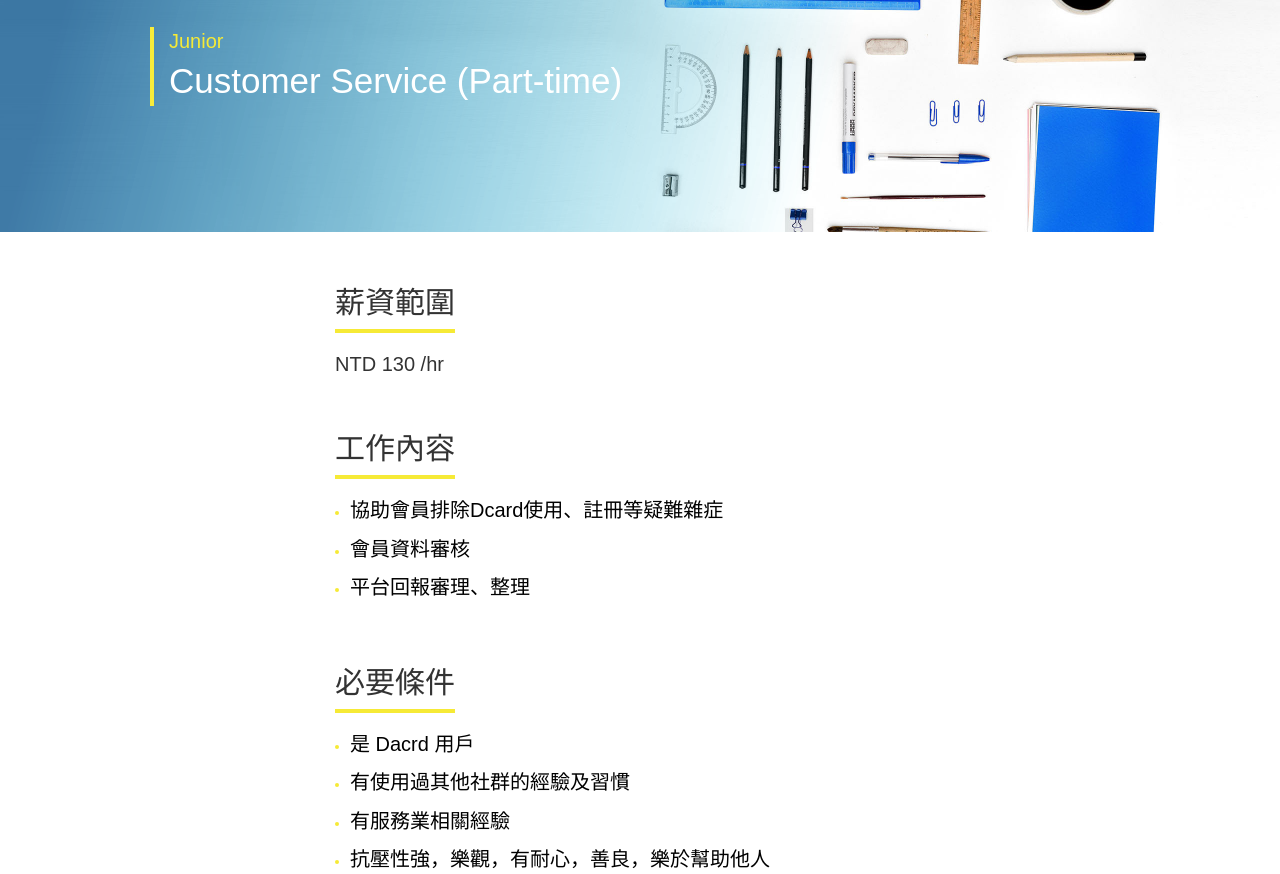
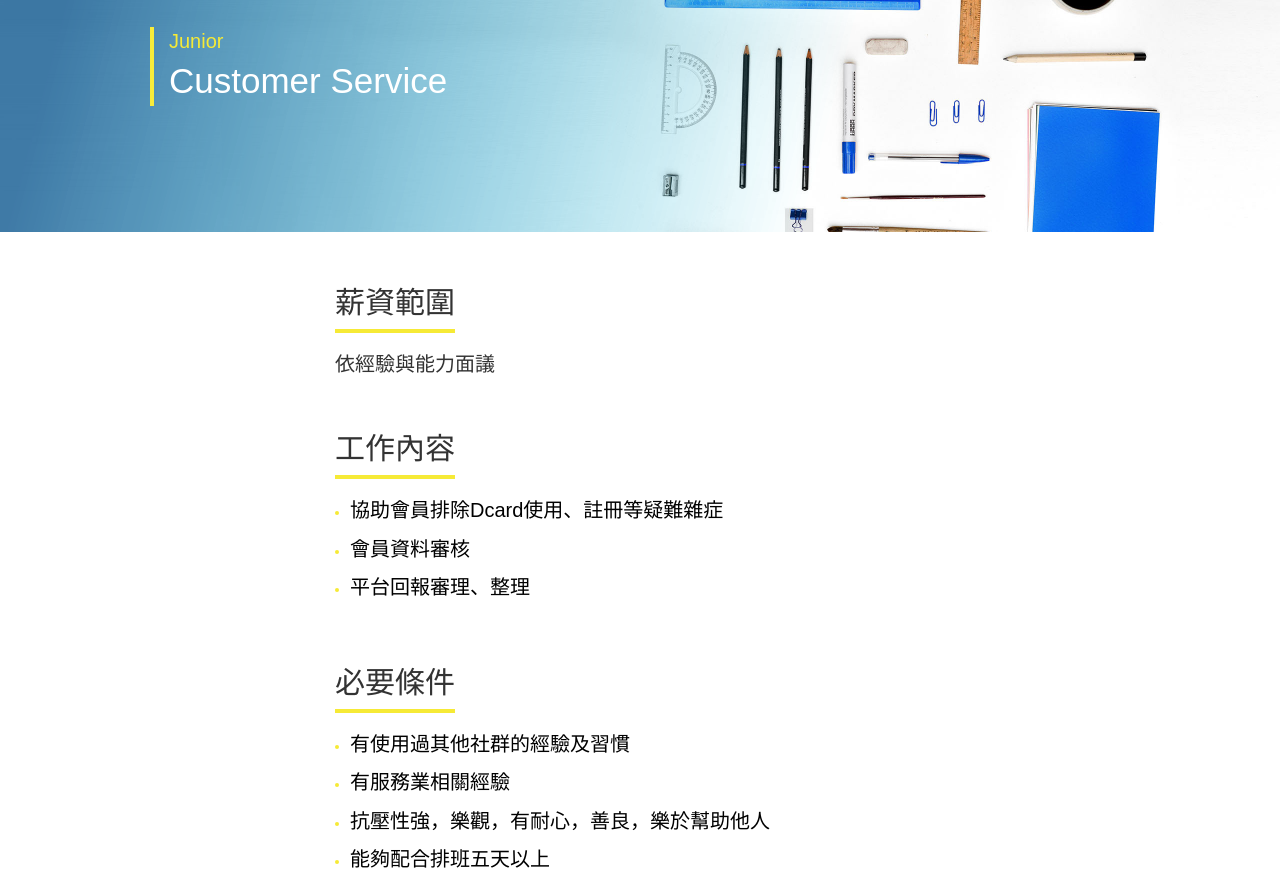
Before and after one commit to dcard-hiring/dcard-hiring.github.io, a plain HTML site: page customer-service.html in a window 1280 px wide. Shown: the part 118-992 px from the top of the page. Drawn offline with Linux system fonts and the light colour scheme.

Commit message:
Update 2016-10-19T08:08:13.436Z

```diff
--- a/customer-service.html
+++ b/customer-service.html
@@ -32,7 +32,7 @@
 			</div>
 			<div class="job-name-container">
 				<div class="exp">Junior</div>
-				<div class="name">Customer Service (Part-time)</div>
+				<div class="name">Customer Service</div>
 			</div>
 		</section>
 
@@ -40,7 +40,7 @@
 			<div class="col-lg-6 col-lg-offset-3 detail-item salary">
 				<div class="title"><span>薪資範圍</span></div>
 				<div class="text">
-					NTD 130 /hr
+					依經驗與能力面議
 				</div>
 			</div>
 
@@ -56,17 +56,17 @@
 			<div class="col-lg-6 col-lg-offset-3 detail-item necessary">
 				<div class="title"><span>必要條件</span></div>
 				<ul>
-					<li><p>是 Dacrd 用戶</p></li>
 					<li><p>有使用過其他社群的經驗及習慣</p></li>
 					<li><p>有服務業相關經驗</p></li>
 					<li><p>抗壓性強，樂觀，有耐心，善良，樂於幫助他人</p></li>
-					<li><p>能夠配合排班三天以上 （ 可於週二三四排班者優先 ）</p></li>
+					<li><p>能夠配合排班五天以上</p></li>
 				</ul>
 			</div>
 
 			<div class="col-lg-6 col-lg-offset-3 detail-item bonus">
 				<div class="title"><span>加分條件</span></div>
 				<ul>
+					<li><p>是 Dacrd 用戶</p></li>
 					<li><p>看 Dcard 跟吃飯一樣是每日必須</p></li>
 					<li><p>能有獨立思考分類問題的能力及勇於嘗試排除問題的實驗學習精神</p></li>
 					<li><p>具備良好應對進退能力</p></li>
```
